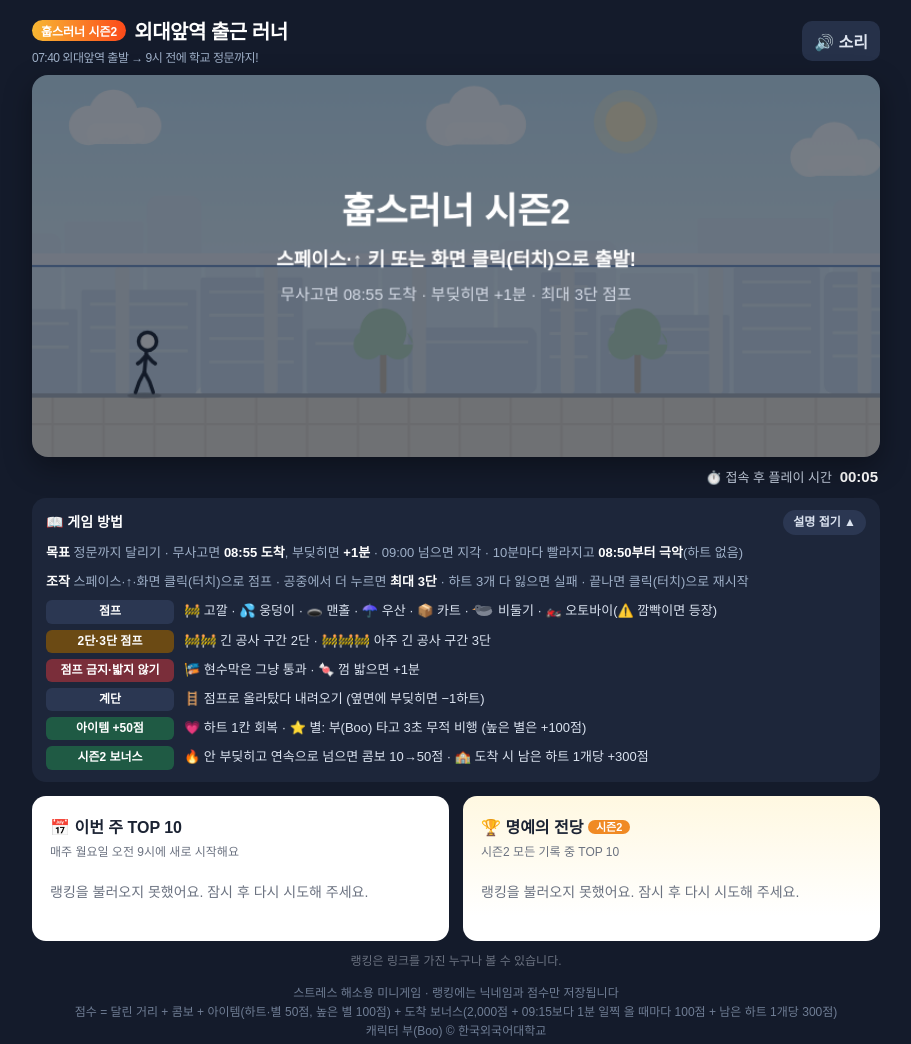
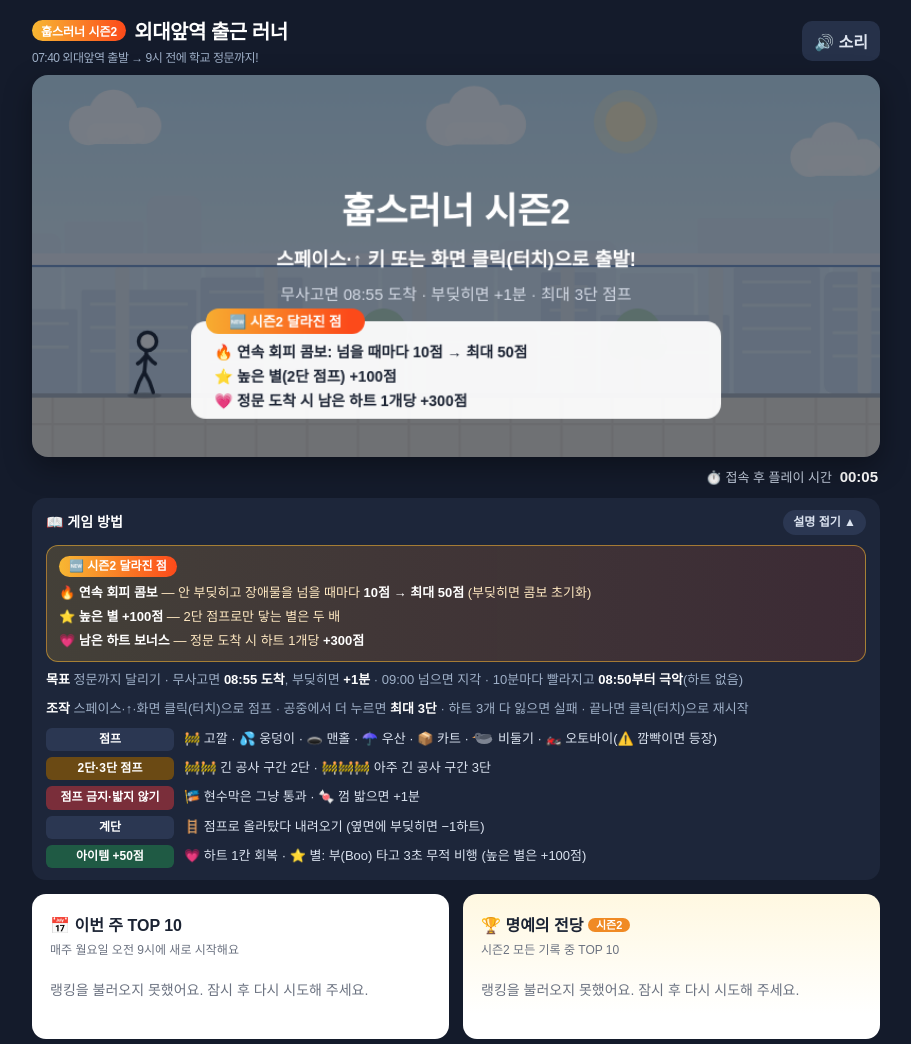
Before and after one commit to hufsiei/hufs-runner, a plain HTML site: page index.html in a window 1280 px wide. Shown: the top 1044 px of the page, without its empty margins (184-1095 px from the left). Drawn offline with Linux system fonts and the light colour scheme; no server answers; animation ran at ten frames a second.

Commit message:
Add files via upload

```diff
--- a/index.html
+++ b/index.html
@@ -25,6 +25,10 @@
   .ptWarn button{flex:none;border:0;background:transparent;color:#5a3d00;font-size:16px;cursor:pointer;padding:2px 6px}
   .help{background:#1d263a;border-radius:14px;padding:12px 14px;margin:12px 0 14px;color:#dbe3f0;font-size:13px;line-height:1.6}
   .help p{margin:8px 0 0;color:#9fb0c8}
+  .s2new{margin:10px 0 2px;padding:10px 12px;border-radius:12px;background:linear-gradient(90deg,rgba(247,183,51,.18),rgba(252,74,26,.14));border:1px solid rgba(247,183,51,.55)}
+  .s2new .s2t{display:inline-block;color:#fff;background:linear-gradient(90deg,#f7b733,#fc4a1a);border-radius:999px;padding:1px 10px;font-size:12px}
+  .s2new ul{margin:6px 0 0;padding:0;list-style:none;display:grid;gap:3px;color:#ffe9c2}
+  .s2new li b{color:#fff}
   .help summary{list-style:none;cursor:pointer;display:flex;justify-content:space-between;align-items:center;font-weight:800;color:#fff;font-size:14px;user-select:none}
   .help summary::-webkit-details-marker{display:none}
   .help .tg{font-size:12px;font-weight:700;color:#dbe3f0;background:#2b3752;border-radius:999px;padding:3px 10px}
@@ -101,6 +105,14 @@
 
   <details class="help" id="help" open>
     <summary><span class="sumT">📖 게임 방법</span><span class="tg"></span></summary>
+    <div class="s2new">
+      <b class="s2t">🆕 시즌2 달라진 점</b>
+      <ul>
+        <li>🔥 <b>연속 회피 콤보</b> — 안 부딪히고 장애물을 넘을 때마다 <b>10점 → 최대 50점</b> (부딪히면 콤보 초기화)</li>
+        <li>⭐ <b>높은 별 +100점</b> — 2단 점프로만 닿는 별은 두 배</li>
+        <li>💗 <b>남은 하트 보너스</b> — 정문 도착 시 하트 1개당 <b>+300점</b></li>
+      </ul>
+    </div>
     <p><b>목표</b> 정문까지 달리기 · 무사고면 <b>08:55 도착</b>, 부딪히면 <b>+1분</b> · 09:00 넘으면 지각 · 10분마다 빨라지고 <b>08:50부터 극악</b>(하트 없음)</p>
     <p><b>조작</b> 스페이스·↑·화면 클릭(터치)으로 점프 · 공중에서 더 누르면 <b>최대 3단</b> · 하트 3개 다 잃으면 실패 · 끝나면 클릭(터치)으로 재시작</p>
     <ul class="legend">
@@ -109,7 +121,6 @@
       <li class="no"><b>점프 금지·밟지 않기</b><span>🎏 현수막은 그냥 통과 · 🍬 껌 밟으면 +1분</span></li>
       <li><b>계단</b><span>🪜 점프로 올라탔다 내려오기 (옆면에 부딪히면 −1하트)</span></li>
       <li class="item"><b>아이템 +50점</b><span>💗 하트 1칸 회복 · ⭐ 별: 부(Boo) 타고 3초 무적 비행 (높은 별은 +100점)</span></li>
-      <li class="item"><b>시즌2 보너스</b><span>🔥 안 부딪히고 연속으로 넘으면 콤보 10→50점 · 🏫 도착 시 남은 하트 1개당 +300점</span></li>
     </ul>
   </details>
 
@@ -940,6 +951,18 @@ function drawHUD(){
     ctx.globalAlpha = 1;
   }
 }
+// 대기 화면: 시즌2 달라진 점
+function drawSeason2Box(){
+  const bx = W/2 - 250, by = 232, bw = 500, bh = 92;
+  ctx.fillStyle = 'rgba(255,255,255,.94)'; rr(bx, by, bw, bh, 14);
+  const g = ctx.createLinearGradient(bx, 0, bx + 150, 0); g.addColorStop(0, '#f7b733'); g.addColorStop(1, '#fc4a1a');
+  ctx.fillStyle = g; rr(bx + 14, by - 12, 150, 24, 12);
+  ctx.textAlign = 'center'; ctx.fillStyle = '#fff'; ctx.font = `800 13px ${FONT}`; ctx.fillText('🆕 시즌2 달라진 점', bx + 89, by + 5);
+  ctx.textAlign = 'left'; ctx.fillStyle = '#1b2333'; ctx.font = `700 14px ${FONT}`;
+  ctx.fillText('🔥 연속 회피 콤보: 넘을 때마다 10점 → 최대 50점', bx + 22, by + 34);
+  ctx.fillText('⭐ 높은 별(2단 점프) +100점', bx + 22, by + 57);
+  ctx.fillText('💗 정문 도착 시 남은 하트 1개당 +300점', bx + 22, by + 80);
+}
 function centerCard(title, sub, sub2){
   ctx.fillStyle = 'rgba(14,20,34,.55)'; ctx.fillRect(0, 0, W, H);
   ctx.textAlign = 'center'; ctx.fillStyle = '#fff';
@@ -969,7 +992,10 @@ function draw(){
     centerCard('다시 도전하시겠습니까?', '한 번 더 클릭(터치)하면 다시 출발해요',
                nameForm.hidden ? '' : '⚠️ 아직 닉네임을 등록하지 않았어요 — 등록은 게임 화면 아래에서');
   }
-  else if (state === 'ready') centerCard('훕스러너 시즌2', '스페이스·↑ 키 또는 화면 클릭(터치)으로 출발!', '무사고면 08:55 도착 · 부딪히면 +1분 · 최대 3단 점프');
+  else if (state === 'ready'){
+    centerCard('훕스러너 시즌2', '스페이스·↑ 키 또는 화면 클릭(터치)으로 출발!', '무사고면 08:55 도착 · 부딪히면 +1분 · 최대 3단 점프');
+    drawSeason2Box();
+  }
   else if (state === 'over')  centerCard('출근 실패…', OVER_MSG[lastHit], again);
   else if (state === 'clear') centerCard(onTime() ? '정시 출근 성공! 🎉' : '도착… 하지만 지각 😅',
                                     hm(arrival) + ' 도착 · 부딪힘 ' + hits + '번 · ' + finalScore.toLocaleString() + '점', again);
```
